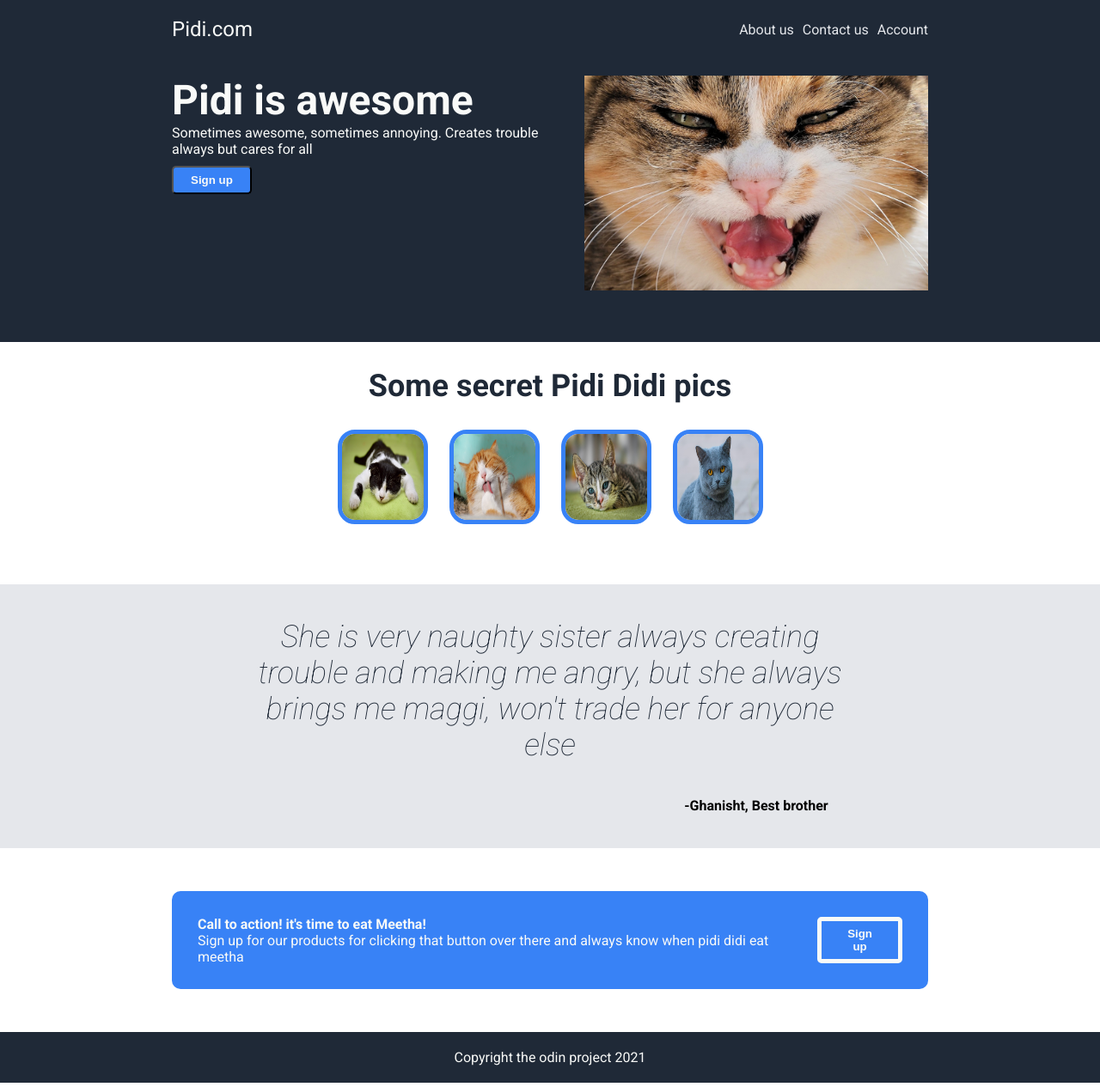
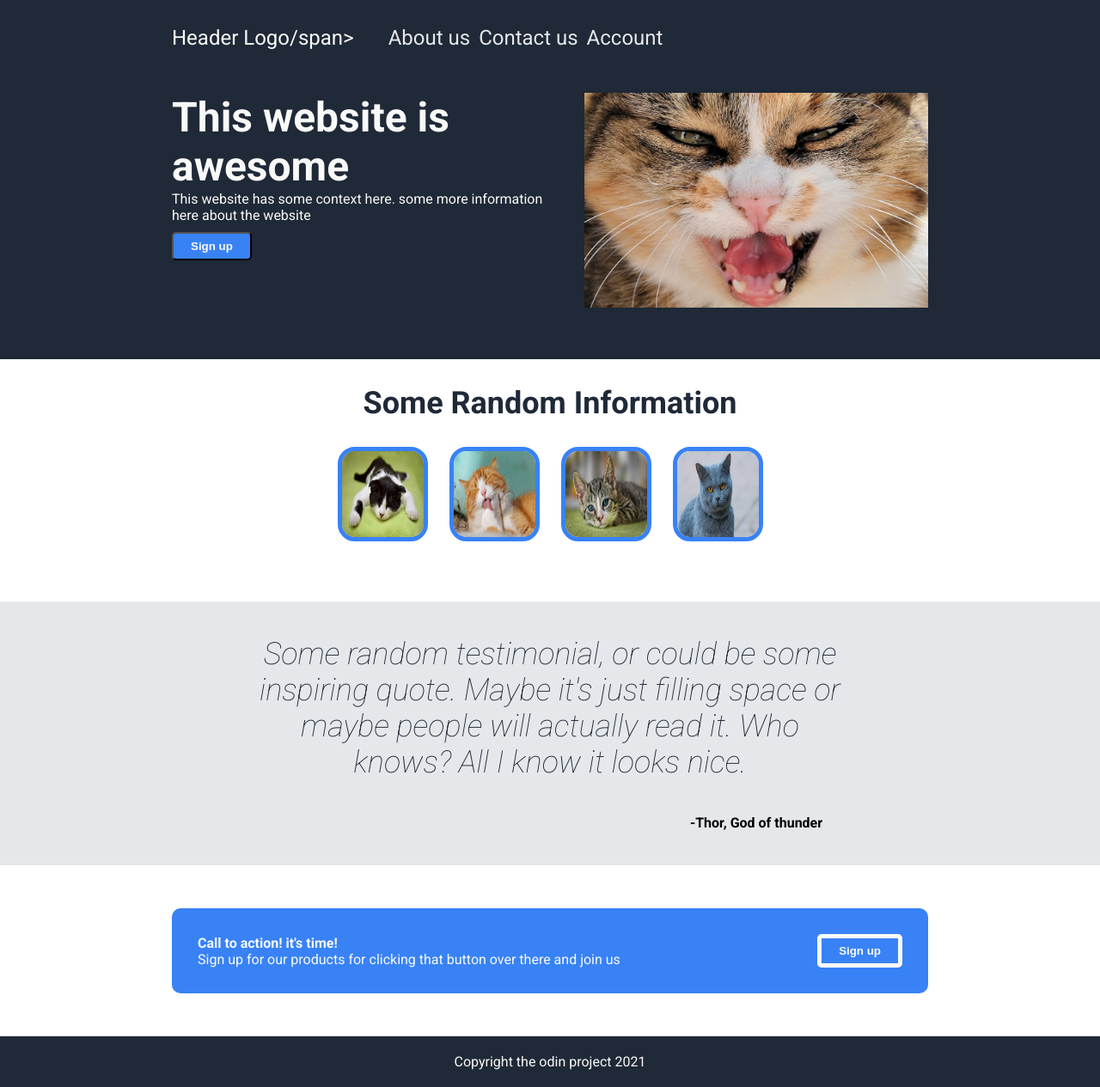
Before and after one commit to ghanishtpareek/landing_page, a plain HTML site: page index.html in a window 1280 px wide. Shown: the whole page at 86% size. Drawn offline with Linux system fonts and the light colour scheme.

```diff
--- a/index.html
+++ b/index.html
@@ -13,7 +13,7 @@
 <body>
     <div class="upper">
         <div class="header">
-            <span class="header logo">Pidi.com</span>
+            <span class="header logo">Header Logo/span>
             <ul class="header links">
                 <li>About us</li>
                 <li>Contact us</li>
@@ -22,8 +22,8 @@
         </div>
         <div class="main-section">
             <div class="text">
-                <span class="main-text">Pidi is awesome</span>
-                <div class="subtext">Sometimes awesome, sometimes annoying. Creates trouble always but cares for all</div>
+                <span class="main-text">This website is awesome</span>
+                <div class="subtext">This website has some context here. some more information here about the website</div>
                 <div class="sign-up">
                     <button>Sign up</button>
                 </div>
@@ -34,7 +34,7 @@
 
     <div class="info-section">
         <div class="info-text">
-            Some  secret Pidi Didi pics
+            Some Random Information
         </div>
         <div class="info-graphics">
             <img class="image1" src="./images/cat-2605502_1920.jpg" alt="blank image">
@@ -47,18 +47,19 @@
     <div class="testimonial">
             <div class="testimonial text">
                     <em>
-                        She is very  naughty sister always creating trouble and making me angry, but she always brings me maggi, won't trade her for anyone else
+                        Some random testimonial, or could be some inspiring quote. Maybe it's just filling space or
+                        maybe people will actually read it. Who knows? All I know it looks nice.
                     </em>
             </div>
             <div class="testimonial reviewer">
-                -Ghanisht, Best brother
+                -Thor, God of thunder
             </div>
     </div>
 
     <div class="call-card">
         <div class="call-text">
-            <span class="action-call">Call to action! it's time to eat Meetha!</span>
-            <div class="action">Sign up for our products for clicking that button over there and always know when pidi didi eat meetha</div>
+            <span class="action-call">Call to action! it's time!</span>
+            <div class="action">Sign up for our products for clicking that button over there and join us</div>
         </div>
         <button class="call-text sign-up">
             Sign up
```
